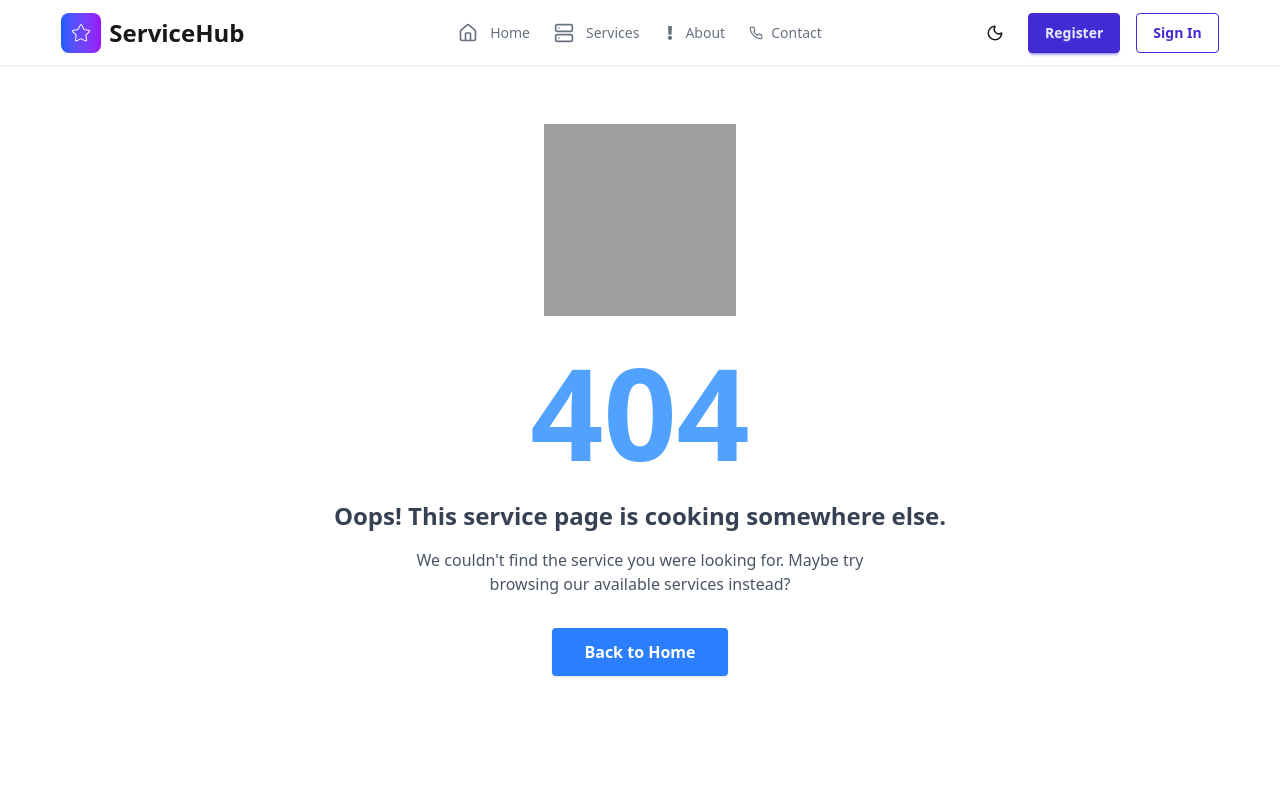
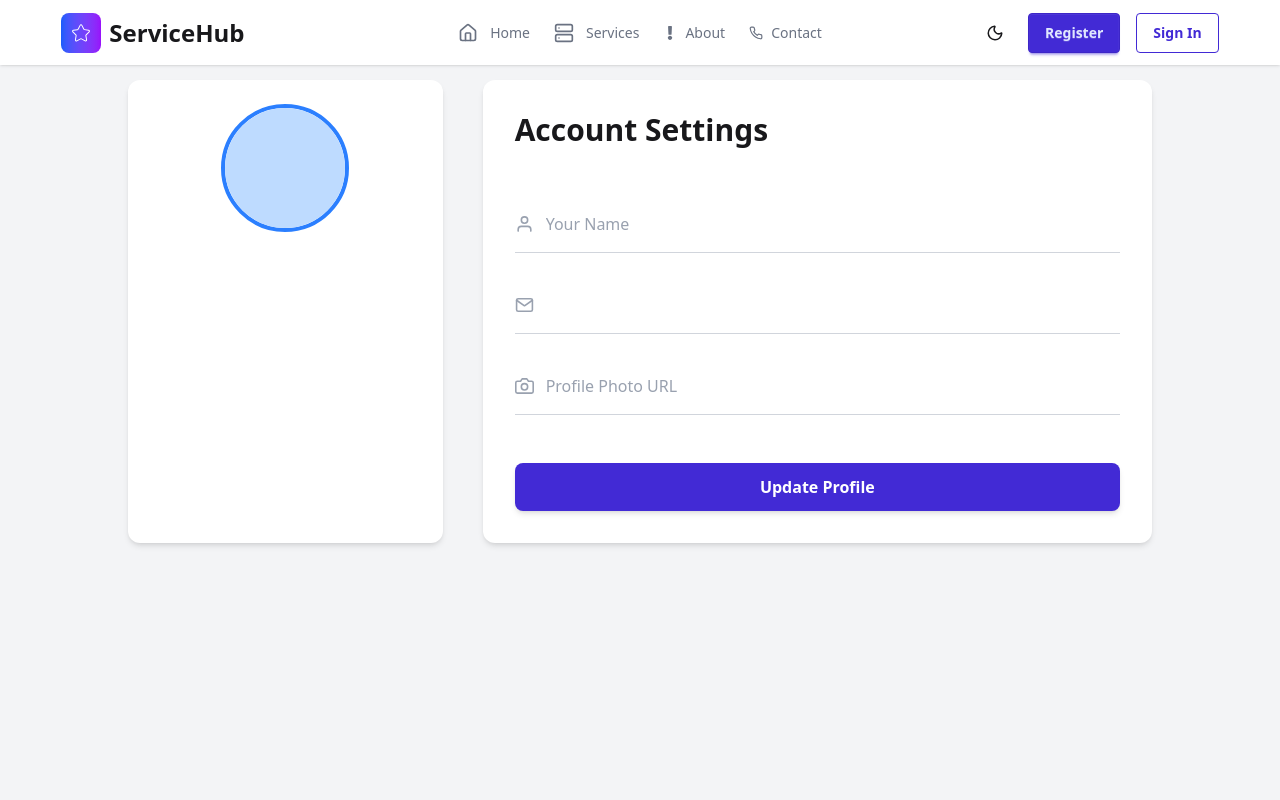
Before and after one commit to SaymaShipra/service-system-client, a React (Vite) app: page /settings in a window 1280 px wide. Shown: the top 800 px of the page. Built offline with nearby package versions, Linux system fonts and the light colour scheme; no server answers; grey boxes are pictures that could not be loaded.

Commit message:
Sorting by Price

```diff
--- a/src/components/Navbar.jsx
+++ b/src/components/Navbar.jsx
@@ -376,7 +376,7 @@ import { Home, ServerIcon, Star, LogOutIcon } from "lucide-react";
 import { BiPlus } from "react-icons/bi";
 import ThemeToggle from "./ThemeToggle";
 import { RxDashboard } from "react-icons/rx";
-import { FcAbout } from "react-icons/fc";
+import { FcAbout, FcSettings } from "react-icons/fc";
 import { FaExclamation } from "react-icons/fa";
 import { FiPhone } from "react-icons/fi";
 
@@ -559,6 +559,18 @@ const Navbar = () => {
                   </p>
                 </div>
                 <li>
+                  <NavLink
+                    className={({ isActive }) =>
+                      isActive
+                        ? "text-blue-500 font-semibold "
+                        : "text-gray-500 "
+                    }
+                    to="/settings"
+                  >
+                    <FcSettings /> Settings
+                  </NavLink>
+                </li>
+                <li>
                   <button onClick={handleSignOut} className="btn w-full">
                     <LogOutIcon className="w-5 h-5 mr-1" />
                     Sign Out
--- a/src/pages/Home/Home.jsx
+++ b/src/pages/Home/Home.jsx
@@ -31,6 +31,7 @@ import Choose from "../../components/Choose";
 import Partners from "../../components/Partners";
 import Service from "../Services";
 import FeaturedServices from "../../components/FeaturedServices";
+import Newsletter from "./Newsletter";
 
 const Home = () => {
   return (
@@ -40,6 +41,7 @@ const Home = () => {
       {/* <Service services={services} loading={loading} /> */}
       <Stat />
       <Partners />
+
       <Choose />
     </div>
   );
--- /dev/null
+++ b/src/pages/Home/Newsletter.jsx
@@ -0,0 +1,71 @@
+import React, { useState } from "react";
+
+const Newsletter = () => {
+  const [email, setEmail] = useState("");
+  const [message, setMessage] = useState("");
+
+  const handleSubscribe = async (e) => {
+    e.preventDefault();
+
+    // Basic email validation
+    const emailRegex = /^[^\s@]+@[^\s@]+\.[^\s@]+$/;
+    if (!emailRegex.test(email)) {
+      setMessage("Please enter a valid email address.");
+      return;
+    }
+
+    try {
+      // Example: POST to your backend API
+      // const res = await fetch("https://your-backend.com/newsletter", {
+      //   method: "POST",
+      //   headers: { "Content-Type": "application/json" },
+      //   body: JSON.stringify({ email }),
+      // });
+      // const data = await res.json();
+
+      // Mock success
+      setMessage("Thank you for subscribing!");
+      setEmail("");
+    } catch (err) {
+      console.error(err);
+      setMessage("Subscription failed. Please try again.");
+    }
+  };
+
+  return (
+    <section className="bg-blue-50 py-16">
+      <div className="max-w-4xl mx-auto text-center px-5">
+        <h2 className="text-3xl md:text-4xl font-bold mb-4">
+          Subscribe to our Newsletter
+        </h2>
+        <p className="text-gray-600 mb-8">
+          Get the latest updates and offers delivered straight to your inbox.
+        </p>
+
+        <form
+          onSubmit={handleSubscribe}
+          className="flex flex-col md:flex-row justify-center items-center gap-4"
+        >
+          <input
+            type="email"
+            placeholder="Enter your email"
+            className="w-full md:w-80 px-4 py-3 rounded-lg border border-gray-300 focus:outline-none focus:ring-2 focus:ring-blue-400"
+            value={email}
+            onChange={(e) => setEmail(e.target.value)}
+            required
+          />
+          <button
+            type="submit"
+            className="bg-blue-500 hover:bg-blue-600 text-white px-6 py-3 rounded-lg font-semibold transition-colors"
+          >
+            Subscribe
+          </button>
+        </form>
+
+        {message && <p className="text-green-600 mt-4">{message}</p>}
+      </div>
+    </section>
+  );
+};
+
+export default Newsletter;
--- a/src/pages/Services.jsx
+++ b/src/pages/Services.jsx
@@ -145,23 +145,30 @@ import Spinner from "../components/Spinner";
 const Services = () => {
   const services = useLoaderData();
   const navigation = useNavigation();
+
   const [searchText, setSearchText] = useState("");
   const [selectedCategory, setSelectedCategory] = useState("");
   const [ratings, setRatings] = useState({});
   const [loadingRatings, setLoadingRatings] = useState(true);
+  const [sortOrder, setSortOrder] = useState(""); // "asc" or "desc"
 
   const [currentPage, setCurrentPage] = useState(1);
   const itemsPerPage = 6;
 
-  const filteredServices = services.filter((service) => {
+  // Filter services based on search & category
+  const filteredServices = services
+    .filter((service) => {
       const matchesSearch = service.title
         .toLowerCase()
         .includes(searchText.toLowerCase());
-
       const matchesCategory =
         !selectedCategory || service.category === selectedCategory;
-
       return matchesSearch && matchesCategory;
+    })
+    .sort((a, b) => {
+      if (sortOrder === "asc") return a.price - b.price;
+      if (sortOrder === "desc") return b.price - a.price;
+      return 0;
     });
 
   const totalPages = Math.ceil(filteredServices.length / itemsPerPage);
@@ -173,8 +180,9 @@ const Services = () => {
 
   useEffect(() => {
     setCurrentPage(1);
-  }, [searchText, selectedCategory]);
+  }, [searchText, selectedCategory, sortOrder]);
 
+  // Fetch ratings for each service
   useEffect(() => {
     async function fetchAllRatings() {
       try {
@@ -196,12 +204,10 @@ const Services = () => {
         );
 
         const results = await Promise.all(promises);
-
         const ratingsMap = {};
         results.forEach(({ serviceId, avg }) => {
           ratingsMap[serviceId] = avg;
         });
-
         setRatings(ratingsMap);
       } catch (error) {
         console.error("Failed to fetch ratings", error);
@@ -228,6 +234,7 @@ const Services = () => {
 
   return (
     <div className="pt-20 px-4 w-10/12 mx-auto">
+      {/* Header */}
       <div className="space-y-4 text-center md:text-left">
         <h1 className="text-4xl font-bold">All Services</h1>
         <p className="text-gray-500 text-xl">
@@ -235,22 +242,20 @@ const Services = () => {
         </p>
       </div>
 
+      {/* Filters & Sorting */}
       <div className="mt-8 mb-8 flex flex-col md:flex-row gap-4 justify-between items-center">
-        <div className="w-full md:w-1/3">
         <input
           type="search"
           value={searchText}
           onChange={(e) => setSearchText(e.target.value)}
-            className="input input-bordered w-full text-lg "
-            placeholder=" Search services..."
+          className="input input-bordered w-full md:w-1/3 text-lg"
+          placeholder="Search services..."
         />
-        </div>
 
         <select
           value={selectedCategory}
           onChange={(e) => setSelectedCategory(e.target.value)}
           className="select select-bordered w-full md:w-1/4 text-lg"
-          name="category"
         >
           <option value="">All Categories</option>
           <option>Technology</option>
@@ -263,20 +268,34 @@ const Services = () => {
           <option>Food</option>
           <option>Others</option>
         </select>
+
+        <select
+          value={sortOrder}
+          onChange={(e) => setSortOrder(e.target.value)}
+          className="select select-bordered w-full md:w-1/5 text-lg"
+        >
+          <option value="">Sort by Price</option>
+          <option value="asc">Price: Low → High</option>
+          <option value="desc">Price: High → Low</option>
+        </select>
       </div>
 
+      {/* Services Grid */}
       {paginatedServices.length > 0 ? (
         <>
-          <div className="grid grid-cols-1 md:grid-cols-3 lg:grid-cols-5 gap-6 px-4 py-10">
+          <div className="grid grid-cols-1 md:grid-cols-3 lg:grid-cols-3 gap-6 px-4 py-10">
             {paginatedServices.map((service) => (
+              <div key={service._id} className="h-full">
                 <ServiceCard
-                key={service._id}
                   service={service}
                   rating={ratings[service._id] || 0}
+                  className="h-full" // Ensure uniform card height
                 />
+              </div>
             ))}
           </div>
 
+          {/* Pagination */}
           <div className="flex justify-center gap-2 mb-10">
             <button
               onClick={() => goToPage(currentPage - 1)}
--- /dev/null
+++ b/src/pages/Settings.jsx
@@ -0,0 +1,116 @@
+import React, { useContext, useState, useEffect } from "react";
+import { AuthContext } from "../context/AuthContext";
+import { updateProfile } from "firebase/auth";
+import { auth } from "../firebase/firebase.init";
+import { FiUser, FiMail, FiCamera } from "react-icons/fi";
+
+const Settings = () => {
+  const { user } = useContext(AuthContext);
+
+  const [name, setName] = useState("");
+  const [email, setEmail] = useState("");
+  const [photoURL, setPhotoURL] = useState("");
+  const [message, setMessage] = useState("");
+
+  useEffect(() => {
+    if (user) {
+      setName(user.displayName || "");
+      setEmail(user.email || "");
+      setPhotoURL(user.photoURL || "");
+    }
+  }, [user]);
+
+  const handleUpdate = async (e) => {
+    e.preventDefault();
+    if (!user) return;
+
+    try {
+      await updateProfile(auth.currentUser, { displayName: name, photoURL });
+      setMessage("Profile updated successfully!");
+    } catch (err) {
+      console.error(err);
+      setMessage("Error updating profile.");
+    }
+  };
+
+  return (
+    <div className="min-h-screen bg-gray-100 py-20 px-5">
+      <div className="max-w-5xl mx-auto grid md:grid-cols-3 gap-10">
+        {/* Profile Preview */}
+        <div className="bg-white rounded-xl shadow-md p-6 flex flex-col items-center text-center">
+          <div className="w-32 h-32 rounded-full overflow-hidden border-4 border-blue-500 mb-4">
+            {photoURL ? (
+              <img
+                src={photoURL}
+                alt={name}
+                className="w-full h-full object-cover"
+              />
+            ) : (
+              <div className="flex items-center justify-center w-full h-full bg-blue-200 text-blue-700 font-bold text-4xl">
+                {name.charAt(0).toUpperCase()}
+              </div>
+            )}
+          </div>
+          <h2 className="text-2xl font-bold">{name}</h2>
+          <p className="text-gray-500 mt-1">{email}</p>
+          {message && (
+            <p className="text-green-600 mt-4 font-medium">{message}</p>
+          )}
+        </div>
+
+        {/* Settings Form */}
+        <form
+          onSubmit={handleUpdate}
+          className="md:col-span-2 bg-white rounded-xl shadow-md p-8 flex flex-col gap-6"
+        >
+          <h1 className="text-3xl font-bold mb-6">Account Settings</h1>
+
+          {/* Name Input */}
+          <div className="flex items-center gap-3 border-b border-gray-300 py-2">
+            <FiUser className="text-gray-400 text-xl" />
+            <input
+              type="text"
+              className="w-full outline-none text-gray-700 placeholder-gray-400 py-2"
+              value={name}
+              placeholder="Your Name"
+              onChange={(e) => setName(e.target.value)}
+              required
+            />
+          </div>
+
+          {/* Email Input (disabled) */}
+          <div className="flex items-center gap-3 border-b border-gray-300 py-2">
+            <FiMail className="text-gray-400 text-xl" />
+            <input
+              type="email"
+              className="w-full outline-none text-gray-700 placeholder-gray-400 py-2"
+              value={email}
+              disabled
+            />
+          </div>
+
+          {/* Profile Photo Input */}
+          <div className="flex items-center gap-3 border-b border-gray-300 py-2">
+            <FiCamera className="text-gray-400 text-xl" />
+            <input
+              type="text"
+              className="w-full outline-none text-gray-700 placeholder-gray-400 py-2"
+              value={photoURL}
+              placeholder="Profile Photo URL"
+              onChange={(e) => setPhotoURL(e.target.value)}
+            />
+          </div>
+
+          <button
+            type="submit"
+            className="mt-6 bg-primary hover:bg-purple-700 transition-colors text-white py-3 rounded-lg font-semibold shadow-md"
+          >
+            Update Profile
+          </button>
+        </form>
+      </div>
+    </div>
+  );
+};
+
+export default Settings;
--- a/src/router/router.jsx
+++ b/src/router/router.jsx
@@ -3,6 +3,7 @@ import { createBrowserRouter } from "react-router";
 import Spinner from "../components/Spinner";
 import DashboardLayout from "../Dashboard/DashboardLayout";
 import Overview from "../Dashboard/Overview";
+import Settings from "../pages/Settings";
 
 // Layout
 const RootLayout = lazy(() => import("../layouts/RootLayout"));
@@ -94,6 +95,14 @@ const router = createBrowserRouter([
         ),
       },
       {
+        path: "/settings",
+        element: (
+          <Suspense fallback={<Spinner />}>
+            <Settings />
+          </Suspense>
+        ),
+      },
+      {
         path: "/contact",
         element: (
           <Suspense fallback={<Spinner />}>
```
Lines whose indentation alone changed are shown as unchanged.
